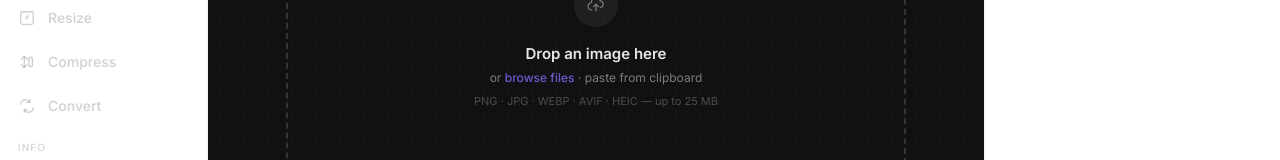
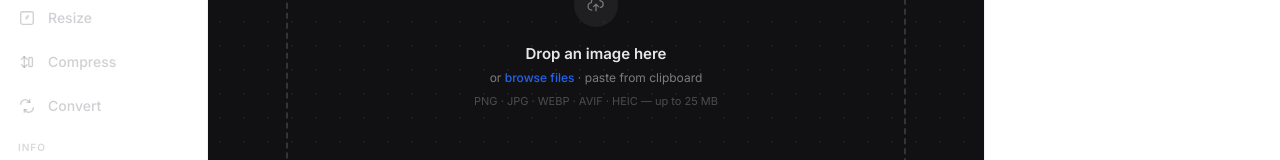
Before and after one commit to Ujju-4/PixelPilot, a React (Vite) app in the folder frontend/: page / in a window 1280 px wide. Shown: the part 407-567 px from the top of the page. Built offline with nearby package versions, Linux system fonts and the light colour scheme.

Commit message:
Update frontend brand colors and UI polish

```diff
--- a/frontend/src/components/editor/tools/BackgroundRemovalTool.tsx
+++ b/frontend/src/components/editor/tools/BackgroundRemovalTool.tsx
@@ -20,8 +20,8 @@ export function BackgroundRemovalTool({ imageId, onEditResult }: {
   onEditResult?: (r: EditResult) => void;
 }) {
   const [mode, setMode] = useState<BackgroundMode>('transparent');
-  const [color, setColor] = useState('#6D5BD0');
-  const [gradientFrom, setGradientFrom] = useState('#6D5BD0');
+  const [color, setColor] = useState('#2563EB');
+  const [gradientFrom, setGradientFrom] = useState('#2563EB');
   const [gradientTo, setGradientTo] = useState('#FAFAF9');
 
   const mutation = useMutation({
--- a/frontend/src/components/editor/tools/ObjectRemovalCanvas.tsx
+++ b/frontend/src/components/editor/tools/ObjectRemovalCanvas.tsx
@@ -116,7 +116,7 @@ export function ObjectRemovalCanvas({ imageId }: ObjectRemovalCanvasProps) {
       // it's unmistakably visible even on dark or red-toned images.
       const overlayCtx = overlayCanvasRef.current?.getContext('2d');
       if (overlayCtx) {
-        overlayCtx.fillStyle = 'rgba(109, 91, 208, 0.82)'; // accent #6D5BD0 at 82 %
+        overlayCtx.fillStyle = 'rgba(37, 99, 235, 0.82)'; // accent #2563EB at 82 %
         overlayCtx.beginPath();
         overlayCtx.arc(pt.x, pt.y, BRUSH_RADIUS, 0, Math.PI * 2);
         overlayCtx.fill();
--- a/frontend/src/components/ui/Button.tsx
+++ b/frontend/src/components/ui/Button.tsx
@@ -23,7 +23,7 @@ type ButtonProps =
 // the radius too, so every button in the app reads as the same family of shape.
 const VARIANT_CLASSES: Record<Variant, string> = {
   primary:
-    'bg-accent text-white border-transparent shadow-sm hover:bg-accent-hover active:bg-accent-hover',
+    'bg-accent text-white border-transparent shadow-sm hover:bg-accent-hover active:bg-accent-pressed',
   secondary:
     'bg-transparent text-ink dark:text-ink-dark border-border dark:border-border-dark hover:border-ink-tertiary dark:hover:border-ink-dark-tertiary hover:bg-black/[0.02] dark:hover:bg-white/[0.03]',
   ghost:
--- a/frontend/src/components/ui/ThemeToggle.tsx
+++ b/frontend/src/components/ui/ThemeToggle.tsx
@@ -24,10 +24,10 @@ export function ThemeToggle() {
         height: TRACK_HEIGHT,
         padding: PADDING,
         backgroundImage: isDark
-          ? 'linear-gradient(to bottom, #1c1e42, #0e0f24)'
+          ? 'linear-gradient(to bottom, #0f1b3d, #060e24)'
           : 'linear-gradient(to bottom, #8fcbf4, #5aa9ec)',
         boxShadow: isDark
-          ? '0 0 0 3px rgba(109,91,208,0.18), inset 0 0 0 1px rgba(255,255,255,0.06)'
+          ? '0 0 0 3px rgba(37,99,235,0.22), inset 0 0 0 1px rgba(255,255,255,0.06)'
           : 'inset 0 0 0 1px rgba(255,255,255,0.25)',
       }}
       className="relative inline-flex shrink-0 items-center rounded-full transition-[filter,box-shadow] duration-300 hover:brightness-110 focus:outline-none focus-visible:ring-2 focus-visible:ring-accent/40 focus-visible:ring-offset-1 focus-visible:ring-offset-surface dark:focus-visible:ring-offset-surface-dark"
@@ -71,7 +71,7 @@ export function ThemeToggle() {
               animate={{ rotate: 0, opacity: 1, scale: 1 }}
               exit={{ rotate: 80, opacity: 0, scale: 0.5 }}
               transition={{ duration: 0.2 }}
-              className="flex items-center justify-center text-[#1c1e42]"
+              className="flex items-center justify-center text-[#0f1b3d]"
             >
               <MoonIcon className="h-2.5 w-2.5" />
             </motion.span>
--- a/frontend/tailwind.config.js
+++ b/frontend/tailwind.config.js
@@ -27,11 +27,15 @@ export default {
           'dark-tertiary': '#71717A',
         },
         accent: {
-          DEFAULT: '#6D5BD0',
-          hover: '#5C4CB8',
-          subtle: '#EEEAFB',
-          'subtle-dark': '#2A2440',
-          glow: 'rgba(109,91,208,0.15)',
+          DEFAULT: '#2563EB',        // primary blue
+          hover: '#1D4ED8',          // hover blue
+          pressed: '#1E40AF',        // pressed / active
+          subtle: '#DBEAFE',         // subtle background (light)
+          'subtle-dark': '#172554',  // subtle background (dark)
+          glow: 'rgba(37,99,235,0.15)',
+          border: '#93C5FD',         // accent border / outline
+          selection: '#BFDBFE',      // text/image selection
+          'gradient-to': '#3B82F6',  // gradient end stop
         },
         success: {
           DEFAULT: '#16A34A',
@@ -73,9 +77,10 @@ export default {
       boxShadow: {
         soft: '0 1px 3px rgba(15, 15, 16, 0.06), 0 4px 16px -4px rgba(15, 15, 16, 0.10)',
         card: '0 0 0 1px rgba(15, 15, 16, 0.06), 0 2px 8px -2px rgba(15, 15, 16, 0.08)',
-        ring: '0 0 0 3px rgba(109, 91, 208, 0.25)',
+        // Focus ring — 3px blue halo at 35% opacity (WCAG AA safe)
+        ring: '0 0 0 3px rgba(37, 99, 235, 0.35)',
         'canvas-image': '0 8px 40px rgba(0,0,0,0.5), 0 0 0 1px rgba(255,255,255,0.06)',
-        'sidebar-active': '0 0 0 1px rgba(109,91,208,0.25), inset 0 0 0 1px rgba(109,91,208,0.08)',
+        'sidebar-active': '0 0 0 1px rgba(37,99,235,0.25), inset 0 0 0 1px rgba(37,99,235,0.08)',
       },
       keyframes: {
         scanline: {
```
